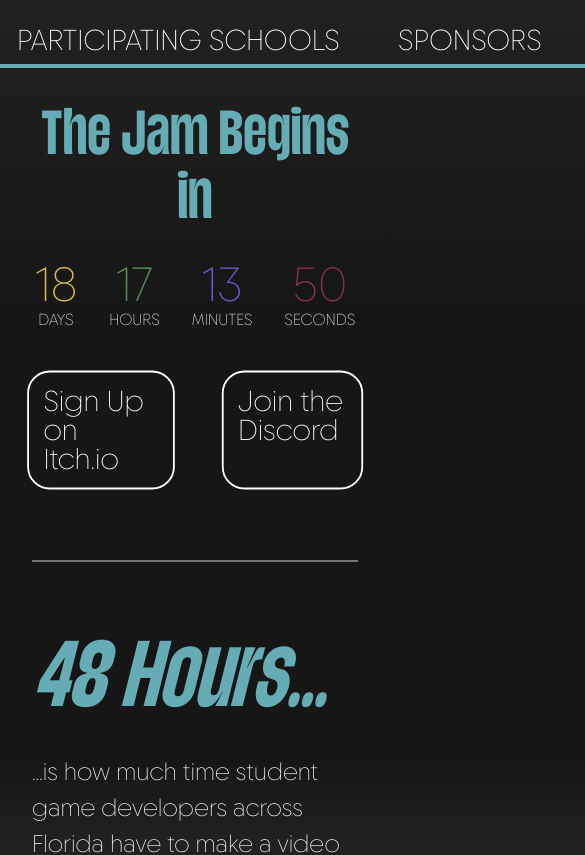
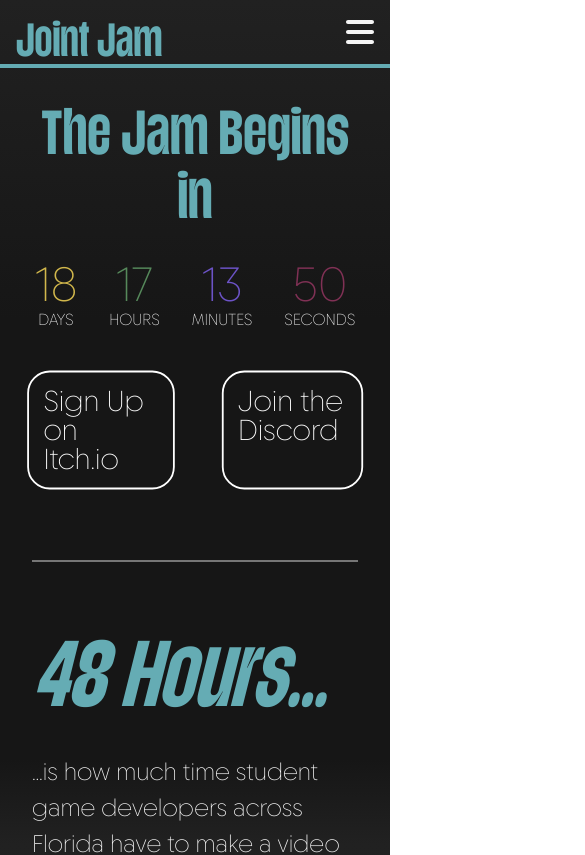
Before and after one commit to Joint-Jam/joint-jam.github.io, a React (Vite) app: page / in a window 390 px wide. Shown: the top 855 px of the page, 585 px wide, since content can reach past the window. Built offline with nearby package versions, Linux system fonts and the light colour scheme; what tailwindcss-debug-screens would draw is missing.

Commit message:
Add hamburger menu to navbar on small screen sizes

```diff
--- a/src/components/NavBar.module.scss
+++ b/src/components/NavBar.module.scss
@@ -25,23 +25,6 @@
 
         border-bottom: 4px solid var(--accent);
 
-        .left, .right {
-            display: flex;
-            align-items: center;
-
-            .linkContainer {
-                display: flex;
-            }
-
-            .link {
-                display: block;
-                margin: 0 1rem;
-                font-size: 2rem;
-                line-height: 2rem;
-                white-space: nowrap;
-                text-transform: uppercase;
-            }
-
         .home {
             margin: 0 1rem;
 
@@ -56,10 +39,76 @@
                 display: none;
             }
         }
+
+        .menu {
+            display: flex;
+
+            .left, .right {
+                display: flex;
+                align-items: center;
+
+                .linkContainer {
+                    display: flex;
+                }
+
+                .link {
+                    display: block;
+                    margin-left: 1rem;
+                    margin-right: 1rem;
+                    font-size: 2rem;
+                    line-height: 2rem;
+                    white-space: nowrap;
+                    text-transform: uppercase;
+                }
+            }
+        }
+
+        .menuToggle, .menuLabel {
+            display: none;
         }
     }
 
     @media screen and (max-width: 1600px) {
         margin-top: 1rem;
     }
+
+    @media screen and (max-width: 1215px) {
+        .content {
+            min-width: 100%;
+
+            .menuLabel {
+                display: block;
+                margin-right: 1rem;
+                user-select: none;
             }
+
+            .menu {
+                display: none;
+            }
+
+            .menuToggle:checked ~ .menu {
+                width: 100%;
+                background-color: #212121;
+                margin-top: 4rem;
+                display: block;
+                position: absolute;
+                flex-direction: column;
+                border-bottom: 4px solid var(--text-dark);
+
+                .left {
+                    flex-direction: column;
+                }
+
+                .right {
+                    justify-content: center;
+                }
+
+                .link {
+                    margin-top: 0.5rem;
+                    margin-bottom: 0.5rem;
+                    text-align: center;
+                }
+            }
+        }
+    }
+}
--- a/src/components/NavBar.module.scss.d.ts
+++ b/src/components/NavBar.module.scss.d.ts
@@ -5,5 +5,8 @@ export declare const left: string;
 export declare const link: string;
 export declare const linkContainer: string;
 export declare const logo: string;
+export declare const menu: string;
+export declare const menuLabel: string;
+export declare const menuToggle: string;
 export declare const nav2: string;
 export declare const right: string;
--- a/src/components/NavBar.tsx
+++ b/src/components/NavBar.tsx
@@ -1,4 +1,5 @@
 import { faDiscord, faGithub, faItchIo } from "@fortawesome/free-brands-svg-icons";
+import { faBars } from "@fortawesome/free-solid-svg-icons";
 import { FontAwesomeIcon } from "@fortawesome/react-fontawesome";
 import logoImage from "@website/assets/jointJamLogo.svg";
 import { CurrentEvent } from "@website/data/Events";
@@ -15,18 +16,22 @@ export const NavBar = () => {
         <img alt="Joint Jam Logo" src={logoImage}></img>
       </Link>
       <div className={styles.content}>
-        <div className={styles.left}>
-          <Link to={PageUrls.home()} className={clsx(styles.home)}>Joint Jam</Link>
-          <div className={styles.linkContainer}>
+        <Link to={PageUrls.home()} className={clsx(styles.home)}>Joint Jam</Link>
+        <input type="checkbox" id="menuToggle" className={styles.menuToggle}/>
+        {/* TODO: Figure out why this eslint-disable is necessary. I can't get it to not error. */}
+        {/* eslint-disable-next-line jsx-a11y/label-has-associated-control */}
+        <label htmlFor="menuToggle" className={styles.menuLabel}><FontAwesomeIcon icon={faBars} size="2x"/></label>
+        <div className={styles.menu}>
+          <div className={styles.left}>
             <Link to={PageUrls.home()} className={clsx(styles.link, "striped-link")}>Past Events</Link>
             <Link to={PageUrls.schools()} className={clsx(styles.link, "striped-link")}>Participating Schools</Link>
             <Link to={PageUrls.home()} className={clsx(styles.link, "striped-link")}>Sponsors</Link>
           </div>
-        </div>
-        <div className={styles.right}>
-          <Link to={PageUrls.external.github()} className={clsx(styles.link, "striped-link")}><FontAwesomeIcon icon={faGithub}/></Link>
-          <Link to={CurrentEvent.itchUrl} className={clsx(styles.link, "striped-link")}><FontAwesomeIcon icon={faItchIo}/></Link>
-          <Link to={PageUrls.external.discord()} className={clsx(styles.link, "striped-link")}><FontAwesomeIcon icon={faDiscord}/></Link>
+          <div className={styles.right}>
+            <Link to={PageUrls.external.github()} className={clsx(styles.link, "striped-link")}><FontAwesomeIcon icon={faGithub}/></Link>
+            <Link to={CurrentEvent.itchUrl} className={clsx(styles.link, "striped-link")}><FontAwesomeIcon icon={faItchIo}/></Link>
+            <Link to={PageUrls.external.discord()} className={clsx(styles.link, "striped-link")}><FontAwesomeIcon icon={faDiscord}/></Link>
+          </div>
         </div>
       </div>
       <div className={styles.after}></div>
```
Lines whose indentation alone changed are shown as unchanged.
